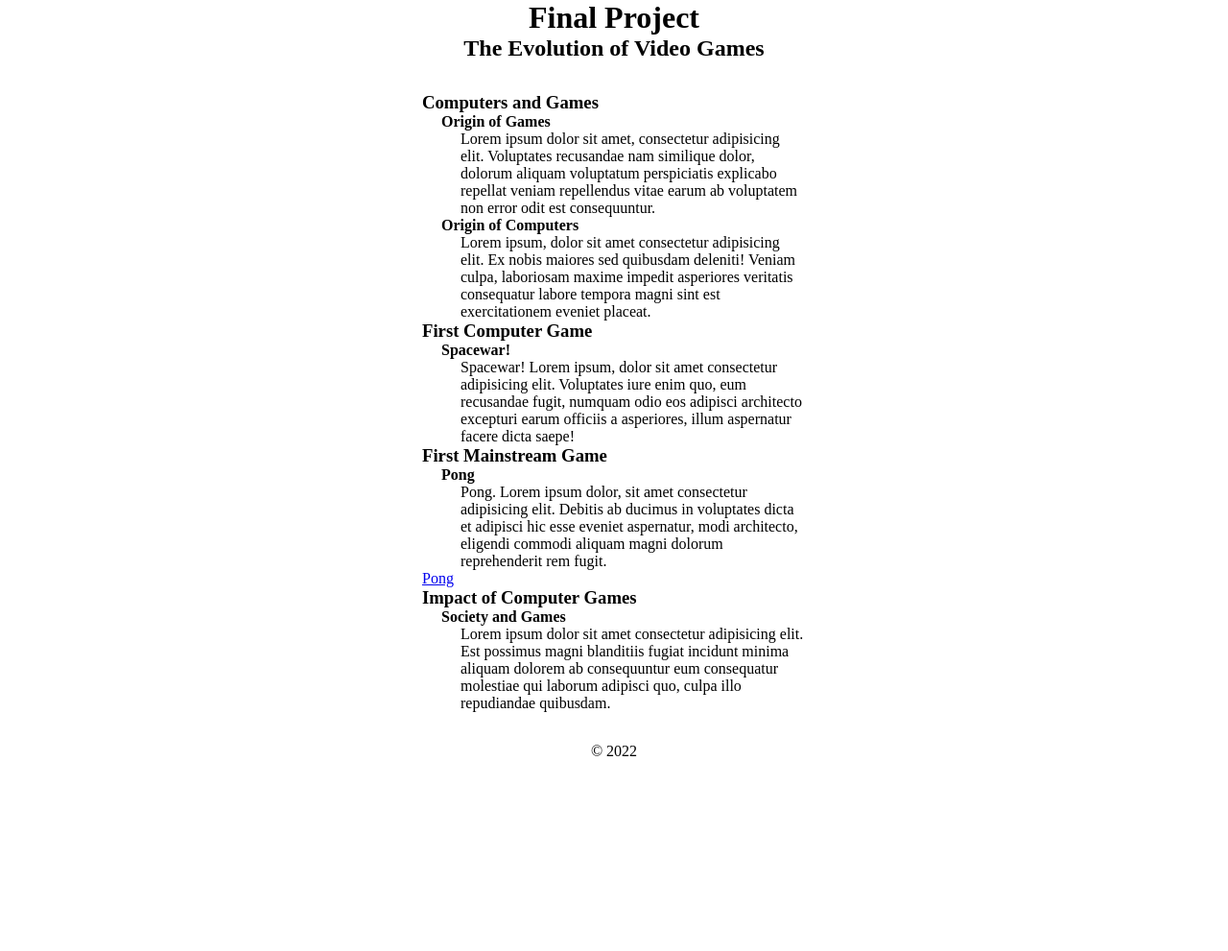
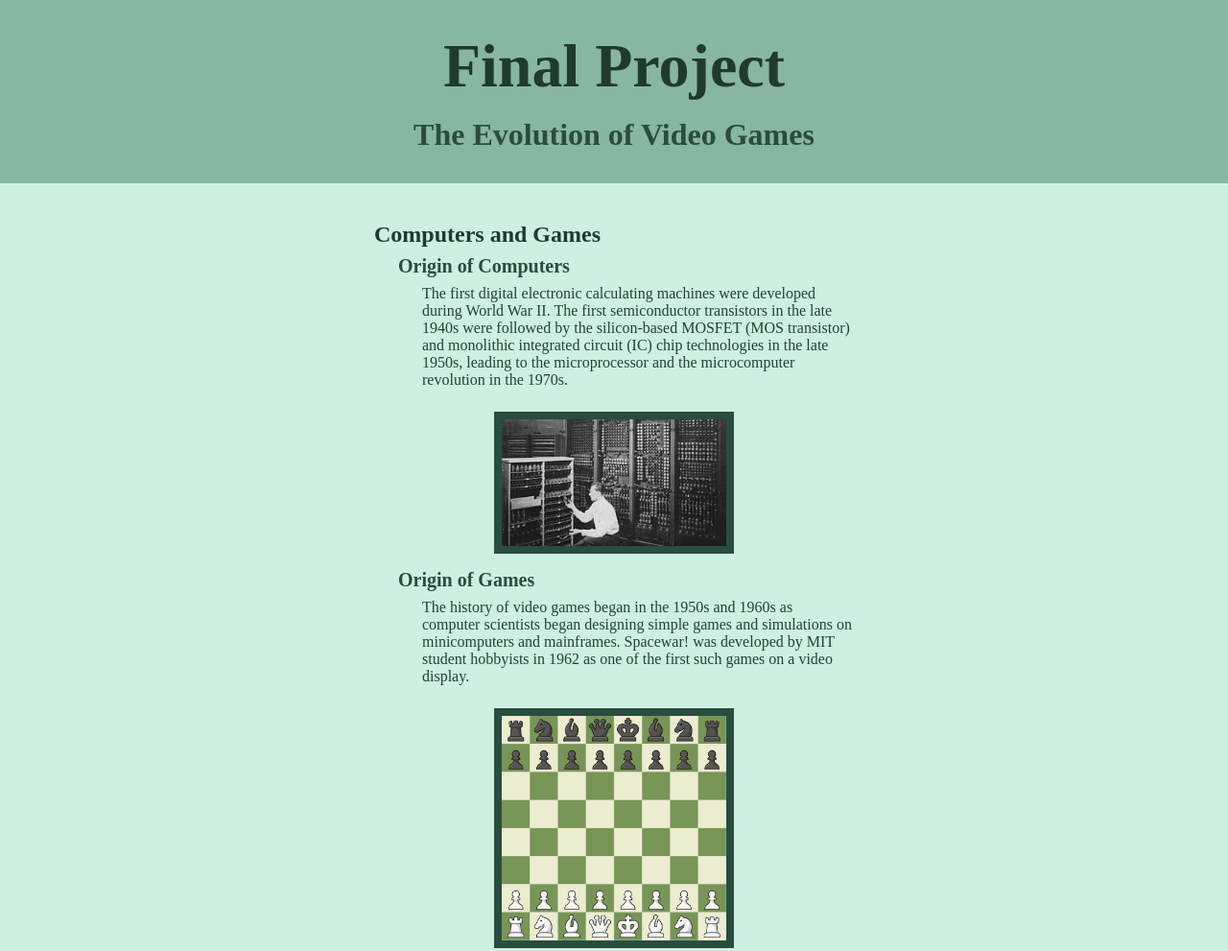
Before and after one commit to agart001/webdev1, a plain HTML site: page projects/final/index.html in a window 1280 px wide. Shown: the top 991 px of the page at 96% size. Before the commit the page ends 800 px from the top, so only its background shows below. Drawn offline with Linux system fonts and the light colour scheme.

Commit message:
update 1.16
added images and other stuff

```diff
--- a/projects/final/animation/style.css
+++ b/projects/final/animation/style.css
@@ -76,11 +76,12 @@ body{
     }
     100%{
         left: 45%;
+        top: 45%;
     }
 }
 
 @keyframes p1{
-    0%{top: 45%}
+    0%{top: 45%;}
     20%{top: 20%;}
     40%{top: 80%;}
     60%{top: 10%;}
--- a/projects/final/index.html
+++ b/projects/final/index.html
@@ -17,36 +17,45 @@
         <div id="content">
             <section id="intro">
                 <h3>Computers and Games</h3>
+                <div id="computer">
+                    <h4>Origin of Computers</h4>
+                    <p>The first digital electronic calculating machines were developed during World War II. The first semiconductor transistors in the late 1940s were followed by the silicon-based MOSFET (MOS transistor) and monolithic integrated circuit (IC) chip technologies in the late 1950s, leading to the microprocessor and the microcomputer revolution in the 1970s. </p>
+                    <img src="images/old_computer.jpg" alt="">
+                </div>
                 <div id="games">
                     <h4>Origin of Games</h4>
-                    <p>Lorem ipsum dolor sit amet, consectetur adipisicing elit. Voluptates recusandae nam similique dolor, dolorum aliquam voluptatum perspiciatis explicabo repellat veniam repellendus vitae earum ab voluptatem non error odit est consequuntur.</p>
-                </div>
-                <div id="computer">
-                    <h4>Origin of Computers</h4>
-                    <p>Lorem ipsum, dolor sit amet consectetur adipisicing elit. Ex nobis maiores sed quibusdam deleniti! Veniam culpa, laboriosam maxime impedit asperiores veritatis consequatur labore tempora magni sint est exercitationem eveniet placeat.</p>
+                    <p>The history of video games began in the 1950s and 1960s as computer scientists began designing simple games and simulations on minicomputers and mainframes. Spacewar! was developed by MIT student hobbyists in 1962 as one of the first such games on a video display.</p>
+                    <img src="images/chess.png" alt="">
                 </div>
             </section>
             <section id="first-game">
                 <h3>First Computer Game</h3>
                 <h4>Spacewar!</h4>
-                <p>Spacewar! Lorem ipsum, dolor sit amet consectetur adipisicing elit. Voluptates iure enim quo, eum recusandae fugit, numquam odio eos adipisci architecto excepturi earum officiis a asperiores, illum aspernatur facere dicta saepe!</p>
+                <p>The history of video games began in the 1950s and 1960s as computer scientists began designing simple games and simulations on minicomputers and mainframes. Spacewar! was developed by MIT student hobbyists in 1962 as one of the first such games on a video display.</p>
+                <img src="images/spacewar.jpg" alt="">
             </section>
             <section id="second-game">
                 <h3>First Mainstream Game</h3>
                 <h4>Pong</h4>
-                <p>Pong. Lorem ipsum dolor, sit amet consectetur adipisicing elit. Debitis ab ducimus in voluptates dicta et adipisci hic esse eveniet aspernatur, modi architecto, eligendi commodi aliquam magni dolorum reprehenderit rem fugit.</p>
-                <a href="animation/">Pong</a>
+                <p>The first consumer video game hardware was released in the early 1970s. The first home video game console is the Magnavox Odyssey, and the first arcade video games are Computer Space and <a href="animation/">Pong.</a></p>
+                <img src="images/pong.jpg" alt="">
             </section>
             <section id="conclusion">
                 <h3>Impact of Computer Games</h3>
                 <h4>Society and Games</h4>
-                <p>Lorem ipsum dolor sit amet consectetur adipisicing elit. Est possimus magni blanditiis fugiat incidunt minima aliquam dolorem ab consequuntur eum consequatur molestiae qui laborum adipisci quo, culpa illo repudiandae quibusdam.</p>
+                <p>Studies differ from the suggestions that gaming negatively influences society. The findings show that most gamers use the activity as a way of spending leisure time. It does not dictate how they live their lives. Although other studies show a linkage between games and moods, it is only for the short term. There is still research on the long-term effects of gaming. It is advisable to offer parental guidance to kids about gaming and what game to play.</p>
             </section>
-
         </div>
     </main>
     <footer>
-        <p>&copy; 2022</p>
+        <h3>&copy; 2022 (not really)</h3>
+        <p>Sources:</p>
+        <nav>
+            <a href="https://ourculturemag.com/2020/11/17/an-overview-of-how-gaming-influences-modern-culture-and-society/">An Overview of How Gaming Influences Modern Culture and Society</a>
+            <a href="https://en.wikipedia.org/wiki/History_of_video_games">History of video games</a>
+            <a href="https://en.wikipedia.org/wiki/Spacewar!">Spacewar!</a>
+            <a href="https://en.wikipedia.org/wiki/Computer">Computers</a>
+        </nav>
     </footer>
 </body>
 </html>
--- a/projects/final/style.css
+++ b/projects/final/style.css
@@ -1,19 +1,110 @@
+:root {
+    --color-bg: #CEF0E3;
+  --color-hf: #88B6A4;
+  --color-h1: #1F3A2F;
+  --color-h2: #294D3F;
+  --color-p: #224335;
+  --color-a: #1A3027;
+  --color-a-hover: #5F7A6F;
+}
+
 *{
     margin: 0 auto;
     padding: 0;
     box-sizing: border-box;
+
+    min-width: 15rem;
+}
+
+body{
+    background-color: var(--color-bg);
 }
 
 header{
     text-align: center;
+    background-color: var(--color-hf);
+
+    width: 100%;
+
+    padding: 2rem;
 }
 
 footer{
     text-align: center;
+    background-color: var(--color-hf);
+
+    width: 100%;
+
+    padding: 1rem;
+}
+
+footer a{
+    display: block;
+}
+
+a{
+    color: var(--color-a);
+
+    font-size: 1rem;
+}
+
+a:hover{
+    color: var(--color-a-hover);
+}
+
+img{
+    width: 500px;
+    max-width: 50%;
+
+    border: .5rem solid var(--color-h2);
+
+    margin-left: 25%;
+    margin-top: 1rem;
+    margin-bottom: 1rem;
+}
+
+h1{
+    color: var(--color-h1);
+
+    margin-bottom: 1rem;
+
+    font-size: 4rem;
+}
+
+h2{
+    color: var(--color-h2);
+
+    font-size: 2rem;
+}
+
+h3{
+    color: var(--color-h1);
+
+    font-size: 1.5rem;
+
+    margin-top: .5rem;
+    margin-bottom: .5rem;
+}
+
+h4{
+    color: var(--color-h2);
+
+    font-size: 1.25rem;
+
+    margin-bottom: .5rem;
 }
 
 p{
-    max-width: 25rem;
+    max-width: 30rem;
+    color: var(--color-p);
+
+    font-size: 1rem;
+
+    margin-bottom: .5rem;
+}
+
+#content a{
+    display: inline;
 }
 
 #content{
@@ -22,10 +113,16 @@ p{
     flex-flow: column;
 }
 
+section h3{
+    align-self: left;
+}
+
 section h4{
     margin-left: 5%;
+    align-self: left;
 }
 
 section p{
     margin-left: 10%;
+    align-self: left;
 }
```
Also changed, not shown: index.html (+2 -2 lines), projects/final/images/chess.png (added), projects/final/images/old_computer.jpg (added), projects/final/images/pong.jpg (added), projects/final/images/spacewar.jpg (added).
